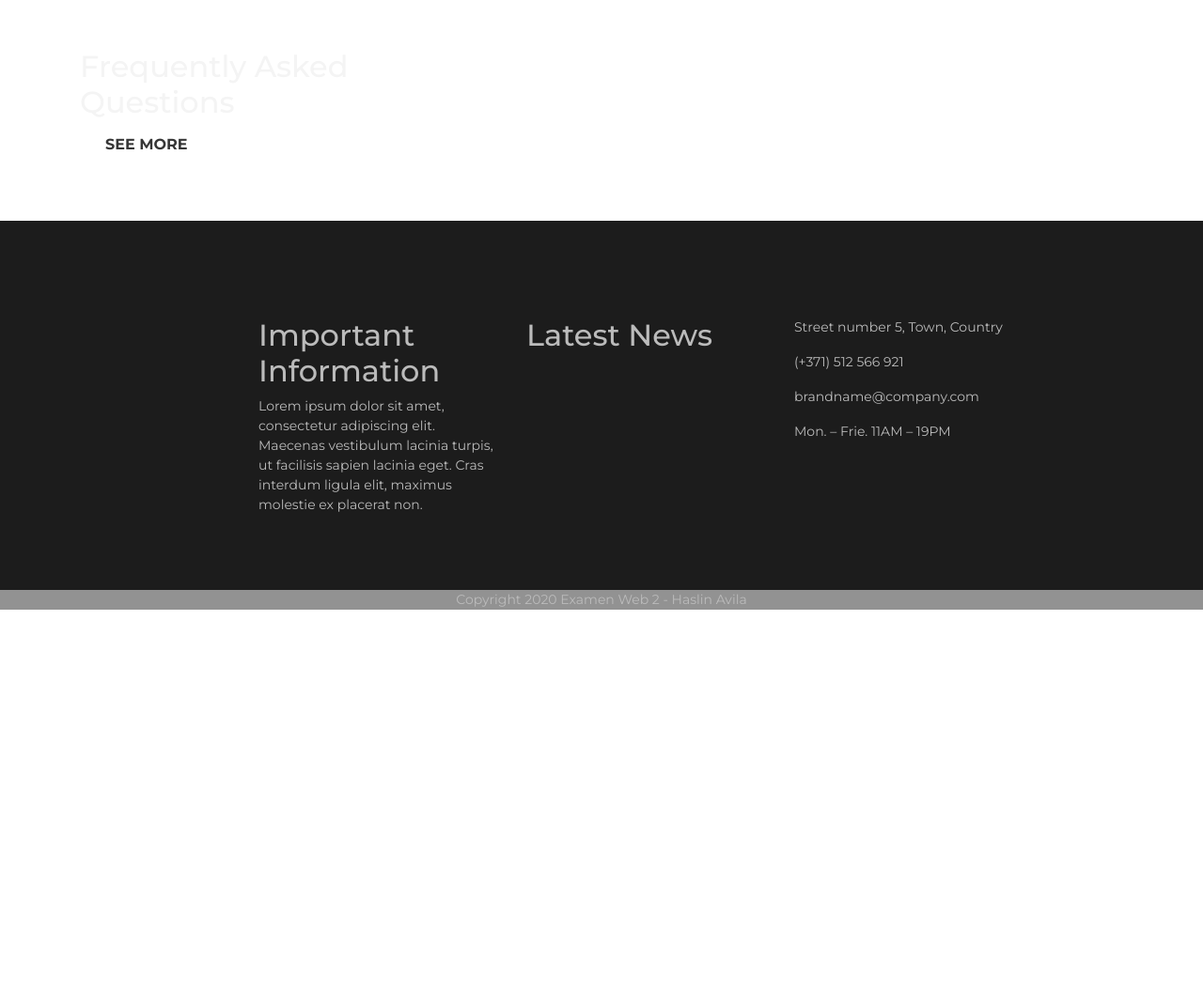
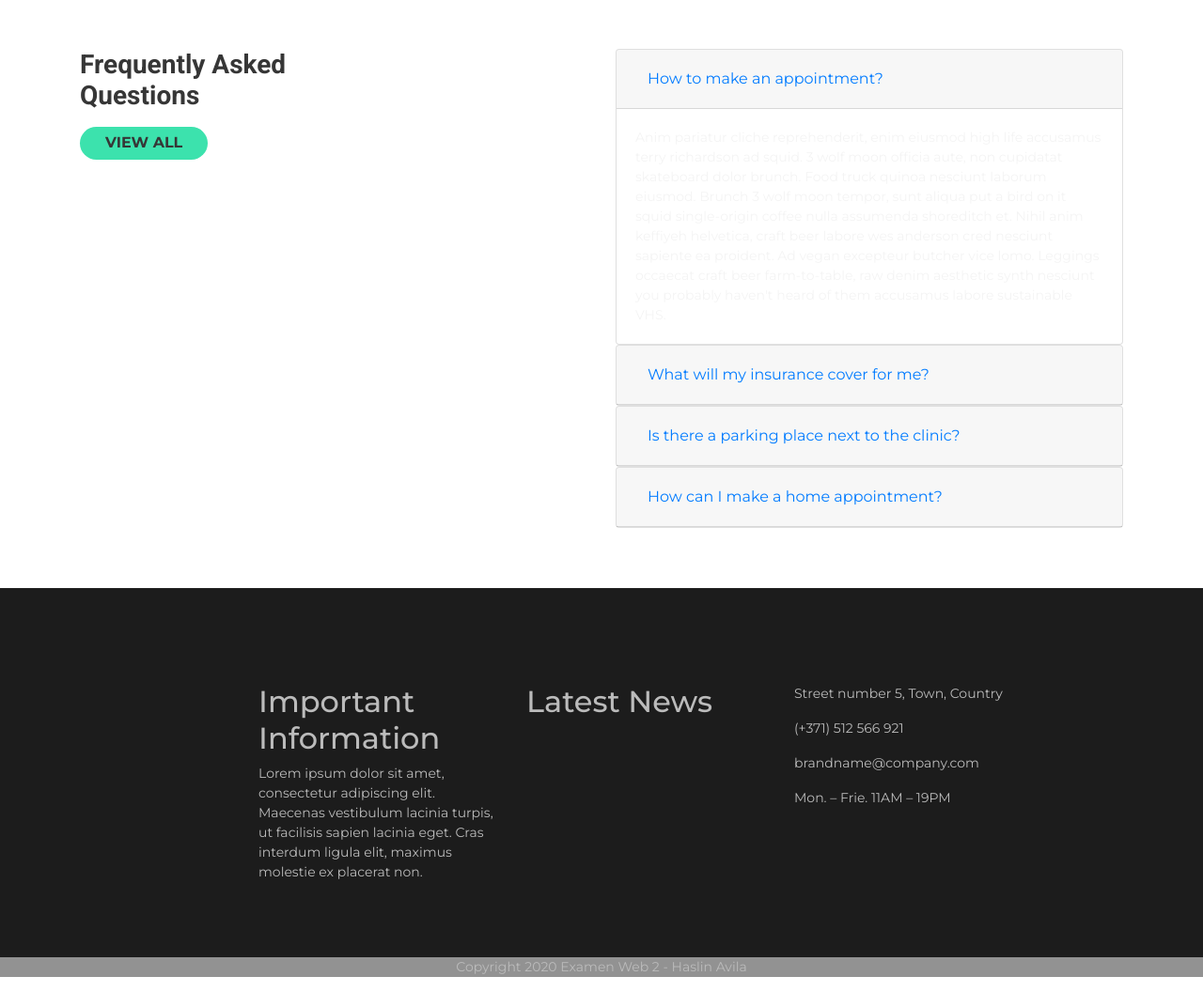
Before and after one commit to HaslinD/Examen1-Web2-HDAG, a plain HTML site: page index.html in a window 1280 px wide. Shown: the part 3680-4736 px from the top of the page at 94% size. Before the commit the page ends 4345 px from the top, so only its background shows below. Drawn offline with Linux system fonts and the light colour scheme; files whose address does not match are found by name.

Commit message:
accordion

```diff
--- a/css/style.css
+++ b/css/style.css
@@ -273,6 +273,10 @@ features p{
     margin-top: -5%;
 }
 
+#faq a.btn-primary{
+	background-color: var(--Color-verde);
+}
+
 footer {
 	background-color: var(--Fondo-footer);
 	color: var(--Color-letra-footer);
--- a/index.html
+++ b/index.html
@@ -282,53 +282,14 @@
 		<div class="container">
 			<div class="row">
 
-				<article class="col-md-6">
-					<h2> Frequently Asked <br>Questions</h2>
+				<article class="col-md-6 col-sm-12">
+					<h2 class="titulo"> Frequently Asked <br>Questions</h2>
 
-					<a href="#" class=" btn btn-primary">see more</a>
+					<a href="#" class=" btn btn-primary">View All</a>
 				</article>
 
-			</div>
-		</div>
-	</section>
-
-	<footer>
-		<section id="top" class="section">
-			<div class="container">
-				<div class="row">
-					<article class="col-md-2 col-sm-12"></article>
-
-					<article class="col-md-3 col-sm-12">
-						<h2>Important Information</h2>
-						<p>Lorem ipsum dolor sit amet, consectetur adipiscing elit. Maecenas vestibulum lacinia turpis, ut facilisis sapien lacinia eget. Cras interdum ligula elit, maximus molestie ex placerat non. </p>
-					</article>
-
-					<article class="col-md-3 col-sm-12">
-						<h2>Latest News</h2>
-
-					</article>
-
-					<article class="col-md-3 col-sm-12">
-						<ul class="list-inline">
-							<li><p>Street number 5, Town, Country</p></li>
-							<li><p>(+371) 512 566 921</p></li>
-							<li><p>brandname@company.com</p></li>
-							<li><p>Mon. – Frie. 11AM – 19PM</p></li>
-						</ul>
-					</article>
-
-					<article class="col-md-1 col-sm-12"></article>
-				</div>
-			</div>
-		</section>
-
-		<section id="bot">
-			<p>Copyright 2020 Examen Web 2 - Haslin Avila</p>
-		</section>
-	</footer>
-
-
-	<!--<div id="accordion">
+				<article class="col-md-6 col-sm-12">
+					<div id="accordion">
 						 <div class="card">
 						    <div class="card-header" id="headingOne">
 						      <h5 class="mb-0">
@@ -386,7 +347,48 @@
 						      </div>
 						    </div>
 						  </div>
-						</div>-->
+						</div>
+				</article>
+
+			</div>
+		</div>
+	</section>
+
+	<footer>
+		<section id="top" class="section">
+			<div class="container">
+				<div class="row">
+					<article class="col-md-2 col-sm-12"></article>
+
+					<article class="col-md-3 col-sm-12">
+						<h2>Important Information</h2>
+						<p>Lorem ipsum dolor sit amet, consectetur adipiscing elit. Maecenas vestibulum lacinia turpis, ut facilisis sapien lacinia eget. Cras interdum ligula elit, maximus molestie ex placerat non. </p>
+					</article>
+
+					<article class="col-md-3 col-sm-12">
+						<h2>Latest News</h2>
+
+					</article>
+
+					<article class="col-md-3 col-sm-12">
+						<ul class="list-inline">
+							<li><p>Street number 5, Town, Country</p></li>
+							<li><p>(+371) 512 566 921</p></li>
+							<li><p>brandname@company.com</p></li>
+							<li><p>Mon. – Frie. 11AM – 19PM</p></li>
+						</ul>
+					</article>
+
+					<article class="col-md-1 col-sm-12"></article>
+				</div>
+			</div>
+		</section>
+
+		<section id="bot">
+			<p>Copyright 2020 Examen Web 2 - Haslin Avila</p>
+		</section>
+	</footer>
+
 
 
     <script src="js/jquery.min.js"></script>
```
